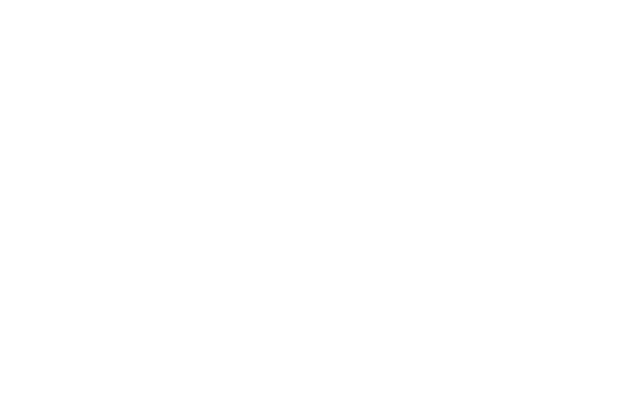
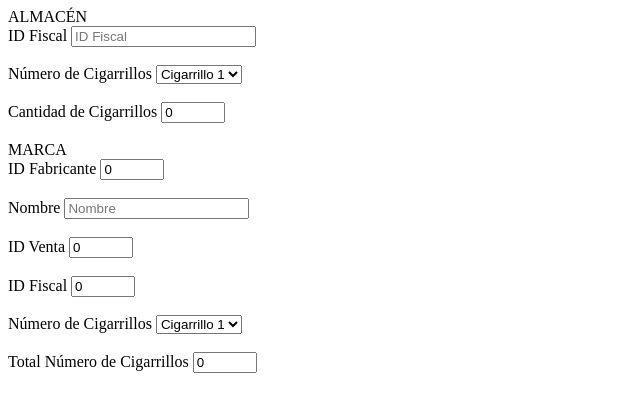
Before and after one commit to CJAlvarez/LittleProject, a plain HTML site: page Online/index.html in a window 1280 px wide. Shown: the whole page, without its empty margins (0-640 px from the left). Drawn offline with Linux system fonts and the light colour scheme.

Commit message:
Agregando formularios

```diff
--- a/Online/index.html
+++ b/Online/index.html
@@ -6,7 +6,7 @@
     <meta http-equiv="X-UA-Compatible" content="IE=edge">
     <title>Page Title</title>
     <meta name="viewport" content="width=device-width, initial-scale=1">
-    <link rel="stylesheet" type="text/css" media="screen" href="main.css" />
+    <link rel="stylesheet" type="text/css" media="sc
     <script src="main.js"></script>
 </head>
 
@@ -16,19 +16,47 @@
     <!-- PRINCIPAL CONTAINER. -->
     <div id="container-principal">
 
-<!-- ILICH. -->
+        <!-- ILICH. -->
         <!-- ALMACENES. -->
-        <div id="container-almacenes">
+        <div id="container-almacenes">ALMACÉN
+            <form>
+                <label>ID Fiscal </label><input type="text" name="idFiscal" placeholder="ID Fiscal"><br/><br/>
+                <label>Número de Cigarrillos </label>
+                <SELECT NAME="selCombo" SIZE=1 onChange="javascript:alert('Opción seleccionada');">
+                    <OPTION SELECTED>Cigarrillo 1</OPTION>
+                    <OPTION>Cigarrillo 2</OPTION>
+                    <OPTION>Cigarrillo 3</OPTION>
+                    <OPTION>Cigarrillo 4</OPTION>
+                    <OPTION>Cigarrillo 5</OPTION>
+                </SELECT><br/><br/>
+                <label>Cantidad de Cigarrillos </label><input type="number" min="0" max="100" step="1" value="0" size="6" name="cantCigarrillos"><br/><br/>
+            </form>
             <!-- END ALMACENES. -->
         </div>
-
         <!-- MARCAS. -->
-        <div id="container-marcas">
+        <div id="container-marcas">MARCA
+            <form>
+                <label>ID Fabricante </label><input type="number" min="0" max="100" step="1" value="0" size="6" name="idFabricante"><br/><br/>
+                <label>Nombre </label><input type="text" name="nombreMarca" placeholder="Nombre"><br/><br/>
+            </form>
             <!--END MARCAS. -->
         </div>
 
         <!-- VENTAS. -->
         <div id="container-ventas">
+            <form>
+                <label>ID Venta </label><input type="number" min="0" max="100" step="1" value="0" size="6" name="idVenta"><br/><br/>
+                <label>ID Fiscal </label><input type="number" min="0" max="100" step="1" value="0" size="6" name="idFiscal"><br/><br/>
+                <label>Número de Cigarrillos </label>
+                <SELECT NAME="selCombo" SIZE=1 onChange="javascript:alert('Opción seleccionada');">
+                    <OPTION SELECTED>Cigarrillo 1</OPTION>
+                    <OPTION>Cigarrillo 2</OPTION>
+                    <OPTION>Cigarrillo 3</OPTION>
+                    <OPTION>Cigarrillo 4</OPTION>
+                    <OPTION>Cigarrillo 5</OPTION>
+                </SELECT><br/><br/>
+                <label>Total Número de Cigarrillos </label><input type="number" min="0" max="100" step="1" value="0" size="6" name="numCigarrillos"><br/><br/>
+            </form>
             <!-- END VENTAS. -->
         </div>
 
@@ -36,7 +64,7 @@
         <div id="container-cigarrillos">
             <!-- END CIGARRILLOS. -->
         </div>
-<!-- CJ. -->
+        <!-- CJ. -->
         <!-- ESTANCOS. -->
         <div id="container-estancos">
             <!-- END ESTANCOS. -->
```
Also changed, not shown: 1 other file.
